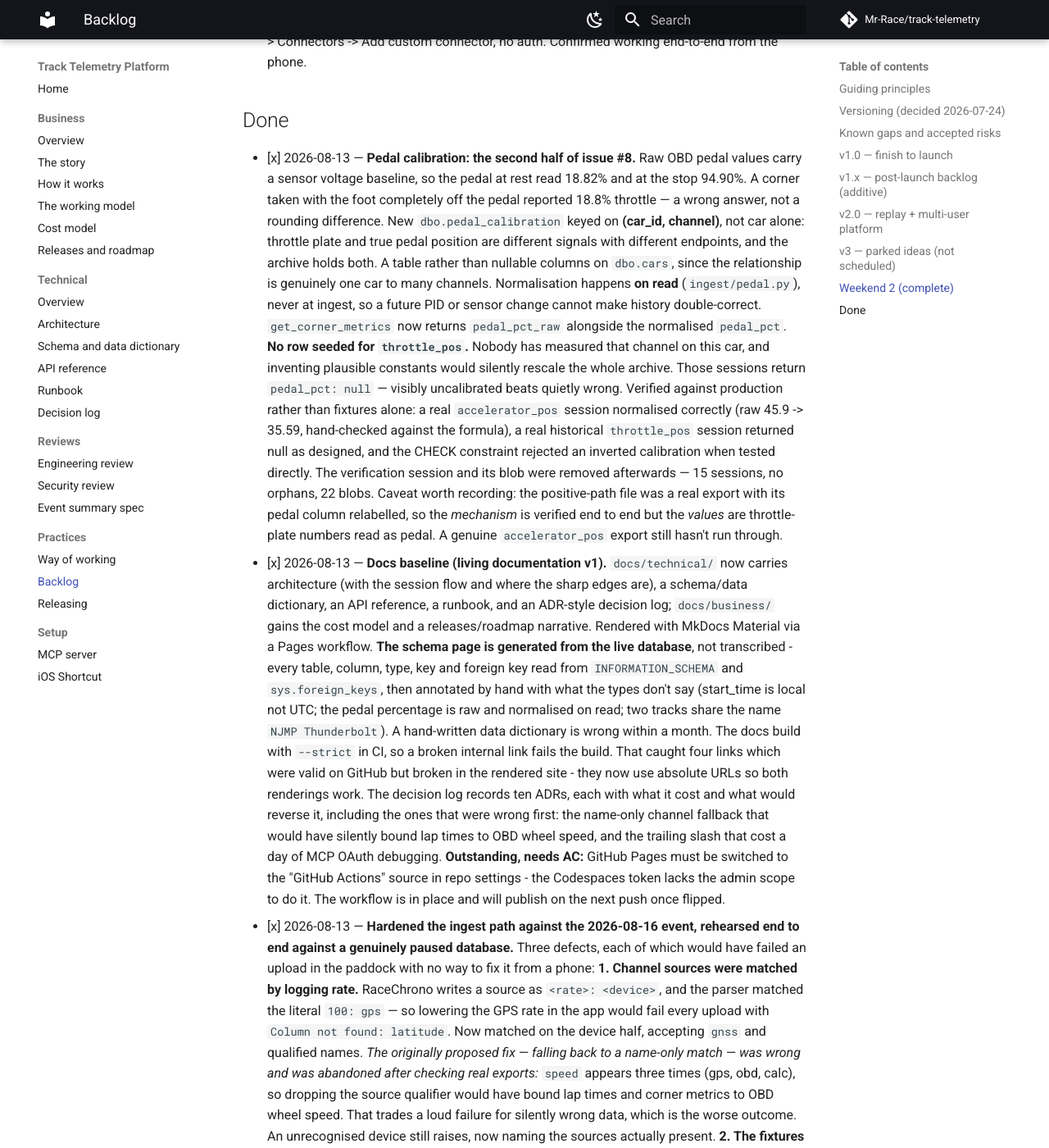
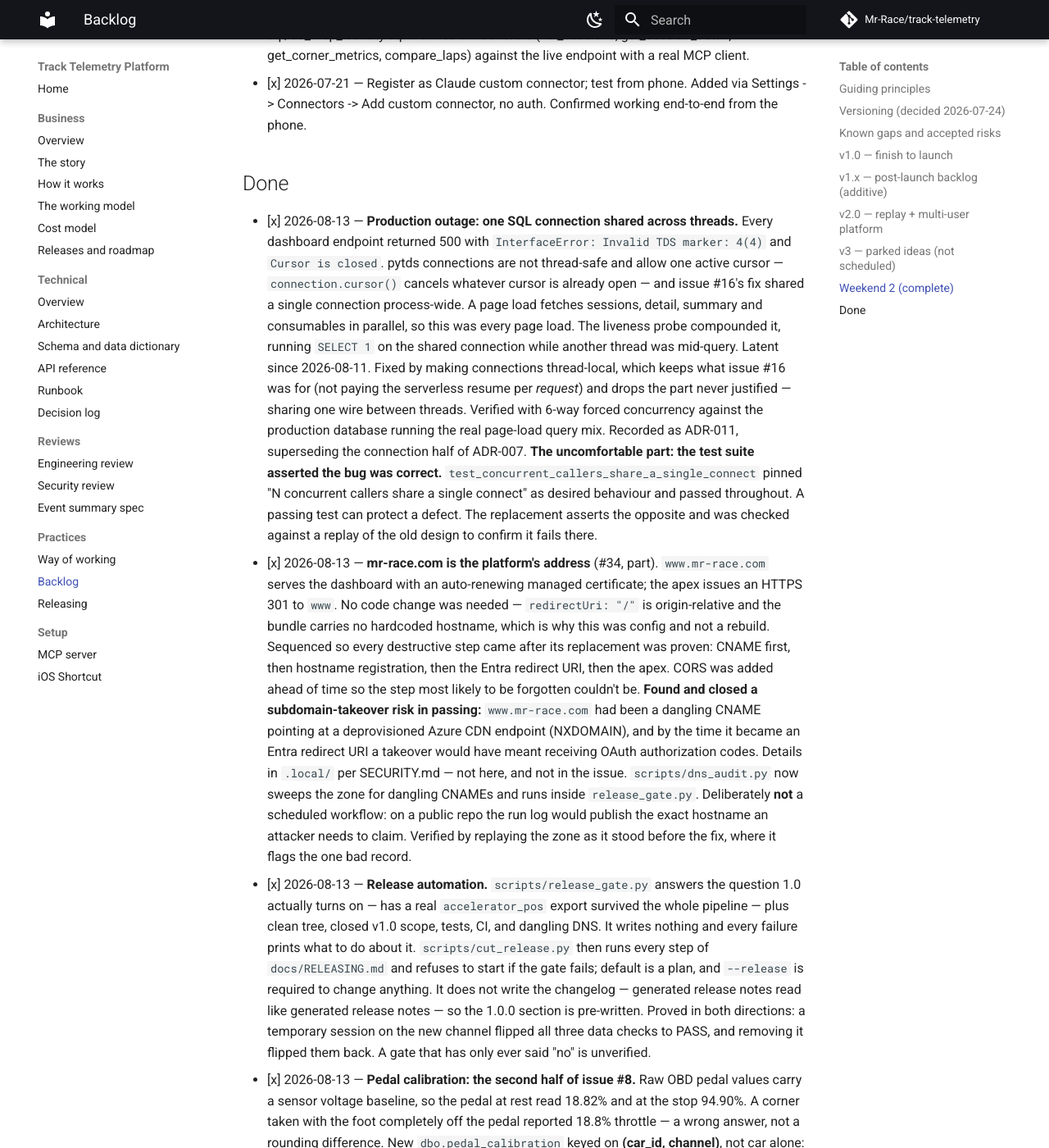
Before and after one commit to Mr-Race/track-telemetry, an MkDocs documentation site: the page built from docs/BACKLOG.md, in a window 1280 px wide and 1400 px high, scrolled down 8657 px. Shown: the whole window at 82% size. Built offline with MkDocs 1.6.1 and Material for MkDocs 9.7.7, drawn with Linux system fonts in a browser that asks for light colours; comment, search, counter and statistics services are not loaded; some of the changed text lies outside the part shown.

Commit message:
docs: bring everything current after the domain move and the outage
README and the architecture doc name the real hosts (www.mr-race.com,
mcp.mr-race.com) and link the published docs site. BACKLOG gains Done
entries for the outage, the domain, and the release automation, and the
'500 envelope never triggered in production' gap is closed - the outage
fired it and it behaved correctly.

cut_release.py now verifies the deploy against www.mr-race.com rather
than the Azure origin behind it; that is the address a reader visits.
The Azure host stays a registered redirect URI and CORS origin.

Co-Authored-By: Claude Opus 5 <noreply@anthropic.com>

```diff
--- a/docs/BACKLOG.md
+++ b/docs/BACKLOG.md
@@ -62,9 +62,12 @@ decision that only exists in a chat doesn't exist — and an unproven
 assumption is the same kind of thing. Reviewed 2026-08-10.
 
 **Verification gaps** — shipped and believed working, never observed:
-- The 500 error envelope has never been triggered in production. Auth
-  runs first, so forcing one needs a valid token. Verified statically
-  (no `str(exc)` remains in any 500 branch) and by unit test only.
+- ~~The 500 error envelope has never been triggered in production~~ —
+  **closed 2026-08-13, involuntarily.** The connection outage fired it for
+  real: the browser showed `Error: Internal server error` with no stack
+  trace and no internal detail, and the traceback reached Application
+  Insights with a correlating `error_id`. The S-1 fix behaved exactly as
+  designed under conditions nobody arranged.
 - The ingest **duplicate path** has never run end-to-end against prod.
   The content-hash lookup, the refresh-vs-load branch and the DB
   constraint are each verified individually, but nothing has actually
@@ -466,6 +469,62 @@ identity-level scope; design as one coherent release.
       phone.
 
 ## Done
+- [x] 2026-08-13 — **Production outage: one SQL connection shared across
+      threads.** Every dashboard endpoint returned 500 with
+      `InterfaceError: Invalid TDS marker: 4(4)` and `Cursor is closed`.
+      pytds connections are not thread-safe and allow one active cursor —
+      `connection.cursor()` cancels whatever cursor is already open — and
+      issue #16's fix shared a single connection process-wide. A page load
+      fetches sessions, detail, summary and consumables in parallel, so
+      this was every page load. The liveness probe compounded it, running
+      `SELECT 1` on the shared connection while another thread was
+      mid-query. Latent since 2026-08-11.
+      Fixed by making connections thread-local, which keeps what issue #16
+      was for (not paying the serverless resume per *request*) and drops
+      the part never justified — sharing one wire between threads.
+      Verified with 6-way forced concurrency against the production
+      database running the real page-load query mix. Recorded as ADR-011,
+      superseding the connection half of ADR-007.
+      **The uncomfortable part: the test suite asserted the bug was
+      correct.** `test_concurrent_callers_share_a_single_connect` pinned
+      "N concurrent callers share a single connect" as desired behaviour
+      and passed throughout. A passing test can protect a defect. The
+      replacement asserts the opposite and was checked against a replay of
+      the old design to confirm it fails there.
+- [x] 2026-08-13 — **mr-race.com is the platform's address** (#34, part).
+      `www.mr-race.com` serves the dashboard with an auto-renewing managed
+      certificate; the apex issues an HTTPS 301 to `www`. No code change
+      was needed — `redirectUri: "/"` is origin-relative and the bundle
+      carries no hardcoded hostname, which is why this was config and not
+      a rebuild.
+      Sequenced so every destructive step came after its replacement was
+      proven: CNAME first, then hostname registration, then the Entra
+      redirect URI, then the apex. CORS was added ahead of time so the
+      step most likely to be forgotten couldn't be.
+      **Found and closed a subdomain-takeover risk in passing:**
+      `www.mr-race.com` had been a dangling CNAME pointing at a
+      deprovisioned Azure CDN endpoint (NXDOMAIN), and by the time it
+      became an Entra redirect URI a takeover would have meant receiving
+      OAuth authorization codes. Details in `.local/` per SECURITY.md —
+      not here, and not in the issue.
+      `scripts/dns_audit.py` now sweeps the zone for dangling CNAMEs and
+      runs inside `release_gate.py`. Deliberately **not** a scheduled
+      workflow: on a public repo the run log would publish the exact
+      hostname an attacker needs to claim. Verified by replaying the zone
+      as it stood before the fix, where it flags the one bad record.
+- [x] 2026-08-13 — **Release automation.** `scripts/release_gate.py`
+      answers the question 1.0 actually turns on — has a real
+      `accelerator_pos` export survived the whole pipeline — plus clean
+      tree, closed v1.0 scope, tests, CI, and dangling DNS. It writes
+      nothing and every failure prints what to do about it.
+      `scripts/cut_release.py` then runs every step of `docs/RELEASING.md`
+      and refuses to start if the gate fails; default is a plan, and
+      `--release` is required to change anything. It does not write the
+      changelog — generated release notes read like generated release
+      notes — so the 1.0.0 section is pre-written.
+      Proved in both directions: a temporary session on the new channel
+      flipped all three data checks to PASS, and removing it flipped them
+      back. A gate that has only ever said "no" is unverified.
 - [x] 2026-08-13 — **Pedal calibration: the second half of issue #8.**
       Raw OBD pedal values carry a sensor voltage baseline, so the pedal
       at rest read 18.82% and at the stop 94.90%. A corner taken with
```
Also changed, not shown: CHANGELOG.md (+8 -0 lines), README.md (+16 -7 lines), docs/technical/architecture.md (+1 -1 lines), 1 other file.
